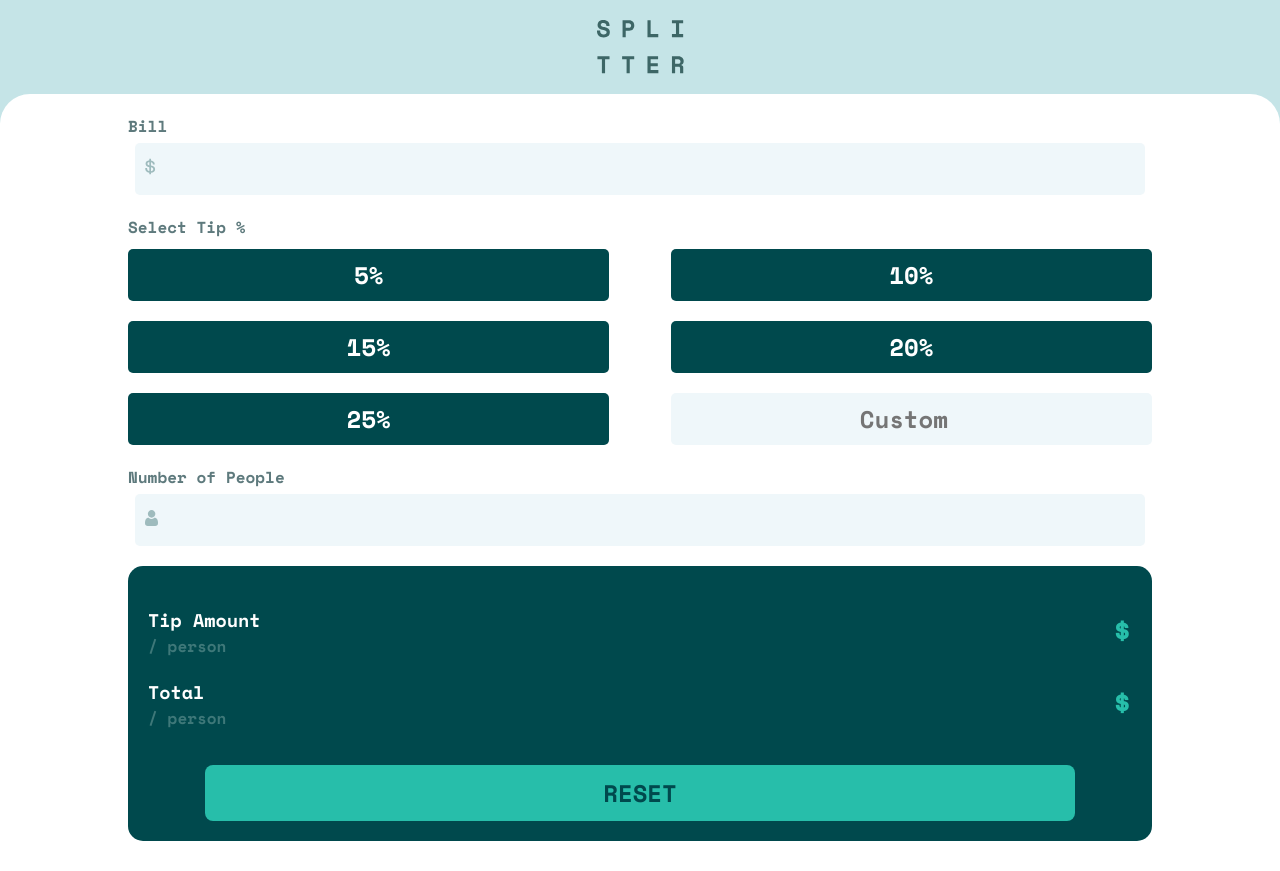
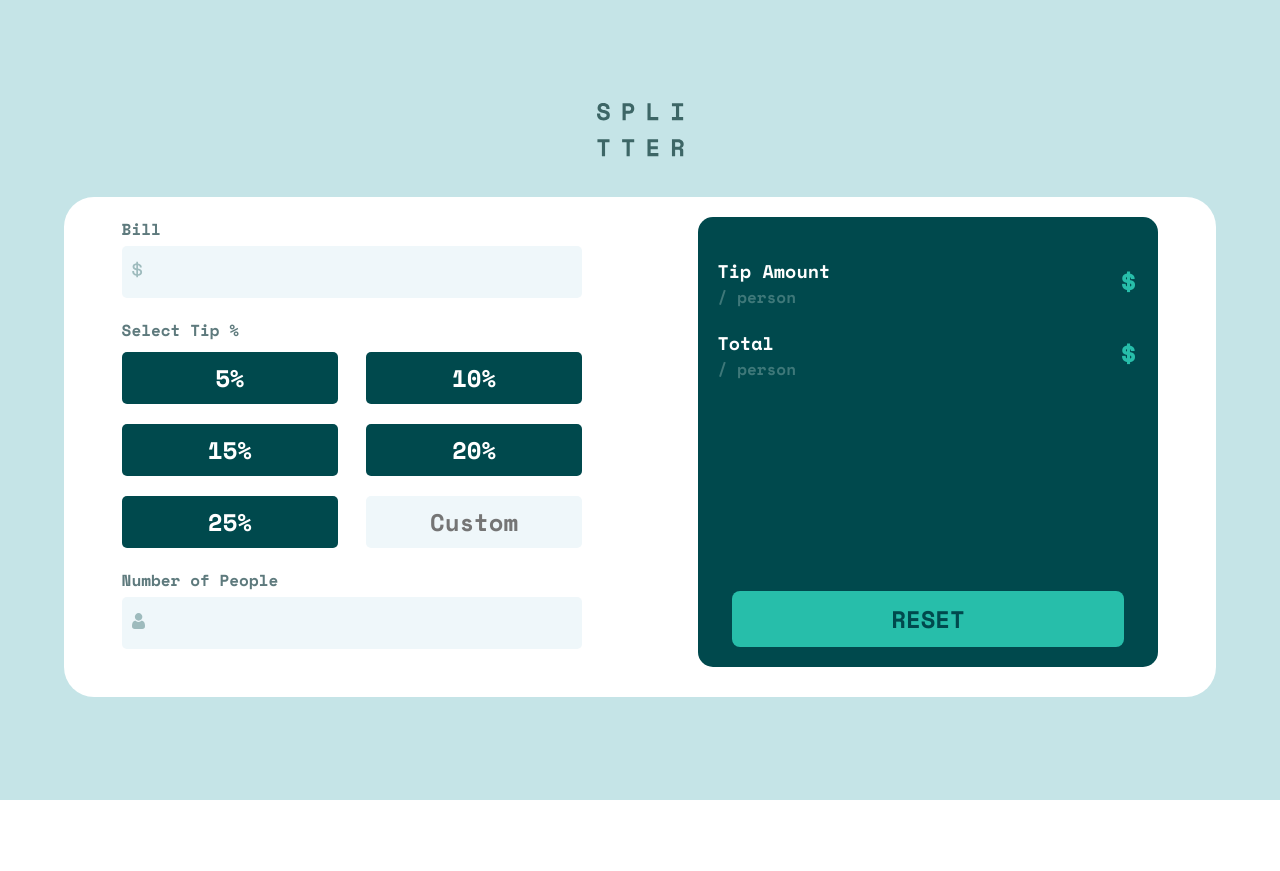
Before and after one commit to ezesafdie/tip-calculator-app, a plain HTML site: page index.html in a window 1280 px wide. After the commit the page ends 800 px from the top, so only its background shows below. Drawn offline with nearby package versions, Linux system fonts and the light colour scheme.

Commit message:
Added desktop version

```diff
--- a/css/style.css
+++ b/css/style.css
@@ -9,6 +9,7 @@
   --input-color: hsl(199, 52%, 96%);
   --alternative-text: hsl(181, 32%, 36%);
   --active-input: hsl(165, 32%, 78%);
+  --hover-button: hsl(185, 41%, 83%);
   --white: hsl(0, 0%, 100%);
 }
 
@@ -29,6 +30,10 @@
 
 .header__img {
   margin: 20px;
+}
+
+.image-desktop {
+  display: none;
 }
 
 main {
@@ -228,3 +233,84 @@ label {
 #amount::after {
   content: attr(amountNumber);
 }
+
+input[type="number"]::-webkit-inner-spin-button,
+input[type="number"]::-webkit-outer-spin-button {
+  -webkit-appearance: none;
+  margin: 0;
+}
+
+/* DESKTOP VERSION */
+@media screen and (min-width: 1025px) {
+  .image-desktop {
+    display: block;
+    margin-bottom: 40px;
+  }
+
+  .header {
+    display: none;
+  }
+
+  button:hover {
+    background-color: var(--hover-button);
+    cursor: pointer;
+    color: var(--dark-cyan);
+  }
+
+  main {
+    height: 100vh;
+    display: flex;
+    flex-direction: column;
+    justify-content: center;
+    align-items: center;
+  }
+
+  .container {
+    width: 90%;
+    justify-self: center;
+    height: 500px;
+    border-bottom-left-radius: 30px;
+    border-bottom-right-radius: 30px;
+  }
+
+  form {
+    display: flex;
+    flex-direction: row;
+  }
+
+  .options {
+    width: 50%;
+  }
+
+  .resume {
+    width: 50%;
+    height: 500px;
+    display: flex;
+    flex-direction: column;
+    justify-content: space-between;
+    align-content: space-between;
+  }
+
+  .resume .form__row {
+    height: 100%;
+  }
+
+  .form__row--resume {
+    height: 100%;
+    display: flex;
+    flex-direction: column;
+    justify-content: space-between;
+  }
+}
+
+@media screen and (min-width: 1500px) {
+  .container {
+    width: 70%;
+  }
+}
+
+@media screen and (min-width: 2000px) {
+  .container {
+    width: 50%;
+  }
+}
--- a/index.html
+++ b/index.html
@@ -17,8 +17,10 @@
     </header>
 
     <main>
+      <img src="images/logo.svg" alt="" class="image-desktop" />
       <div class="container">
         <form action="">
+          <div class="options">
             <div class="form__row">
               <div class="container__label"><label for="bill">Bill</label></div>
               <input type="number" name="bill" id="bill" class="input" />
@@ -30,7 +32,11 @@
               </div>
               <div class="button__section">
                 <div class="form__row-button">
-                <button class="button_percentage" onclick="return false" id="5">
+                  <button
+                    class="button_percentage"
+                    onclick="return false"
+                    id="5"
+                  >
                     5%
                   </button>
                   <button
@@ -87,9 +93,12 @@
                 min="1"
               />
             </div>
+          </div>
 
+          <div class="resume">
             <div class="form__row">
               <div class="form__row--resume">
+                <div>
                   <div class="resume__line resume__line--first">
                     <div class="resume__left">
                       <p class="resume__description">Tip Amount</p>
@@ -108,10 +117,12 @@
                       <h1 class="resume__value" id="total">$</h1>
                     </div>
                   </div>
+                </div>
                 <div class="resume__button">
                   <button type="reset" class="button-reset" id="reset">
                     RESET
                   </button>
+                </div>
               </div>
             </div>
           </div>
```
Lines whose indentation alone changed are shown as unchanged.
